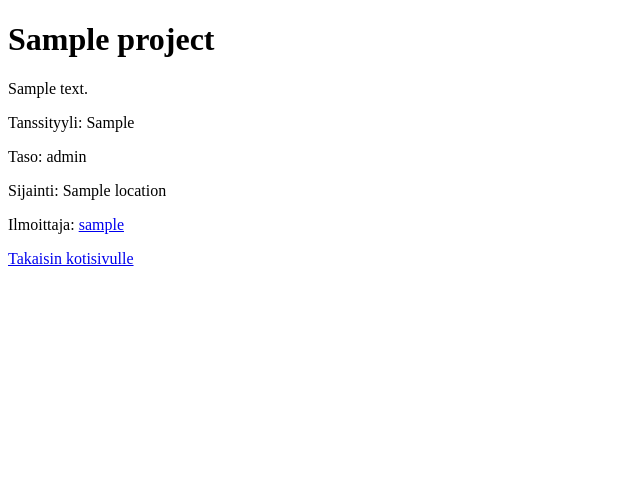
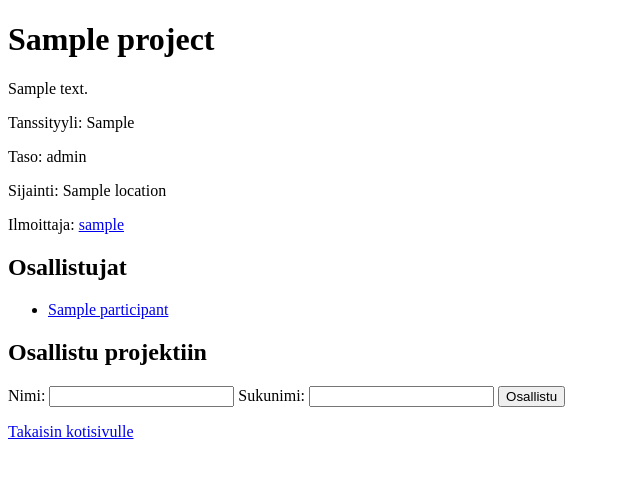
Before and after one commit to jessicatlnn/Dance-Projects, a Flask app: template templates/show_project.html in a window 1280 px wide. Shown: the top 478 px of the page, without its empty margins (0-640 px from the left). Run offline with Flask 3, Linux system fonts and the light colour scheme; the template is opened without the code that fills it: most values are stand-ins (such as "Sample title", 1, 10 or a date in 2020).

Commit message:
Add participants feature

```diff
--- a/app.py
+++ b/app.py
@@ -42,8 +42,32 @@ def show_project(project_id):
     project = projects.get_project(project_id)
     if not project:
         abort(404)
+
     locations = projects.get_project_locations(project_id)
-    return render_template("show_project.html", project=project, locations=locations)
+    participants = projects.get_participants(project_id)
+
+    return render_template("show_project.html", project=project, locations=locations, participants=participants)
+
+@app.route("/new_participant", methods=["POST"])
+def new_participant():
+    require_login()
+
+    project_id = request.form["project_id"]
+    project = projects.get_project(project_id)
+    if not project:
+        abort(404)
+
+    name = request.form["participant_name"].strip()
+    surname = request.form["participant_surname"].strip()
+    if not name or not surname:
+        abort(400)
+    full_name = name + " " + surname
+
+    user_id = session["user_id"]
+
+    projects.add_participant(project_id, user_id, full_name)
+
+    return redirect("/project/" + str(project_id))
 
 @app.route("/new_project")
 def new_project():
--- a/templates/show_project.html
+++ b/templates/show_project.html
@@ -20,8 +20,7 @@
     Tanssityyli: {{ project.dance_style }}
   </p>
   <p>
-    Taso:
-    {{ project.level }}
+    Taso: {{ project.level }}
   </p>
   <p>
     Sijainti:
@@ -32,6 +31,21 @@
   <p>
     Ilmoittaja: <a href="/user/{{ project.user_id }}">{{ project.username }}</a>
   </p>
+  <h2>Osallistujat</h2>
+  <ul>
+    {% for participant in participants %}
+    <li><a href="/user/{{ participant.user_id }}">{{ participant.name }}</a></li>
+    {% endfor %}
+  </ul>
+  <h2>Osallistu projektiin</h2>
+  <form action="/new_participant" method="post">
+    Nimi:
+    <input type="text" name="participant_name" required />
+    Sukunimi:
+    <input type="text" name="participant_surname" required />
+    <input type="hidden" name="project_id" value="{{ project.id }}"/>
+    <input type="submit" value="Osallistu" />
+  </form>
   <p>
     <a href="/">Takaisin kotisivulle</a>
   </p>
```
Also changed, not shown: projects.py (+17 -0 lines), schema.sql (+16 -9 lines).
